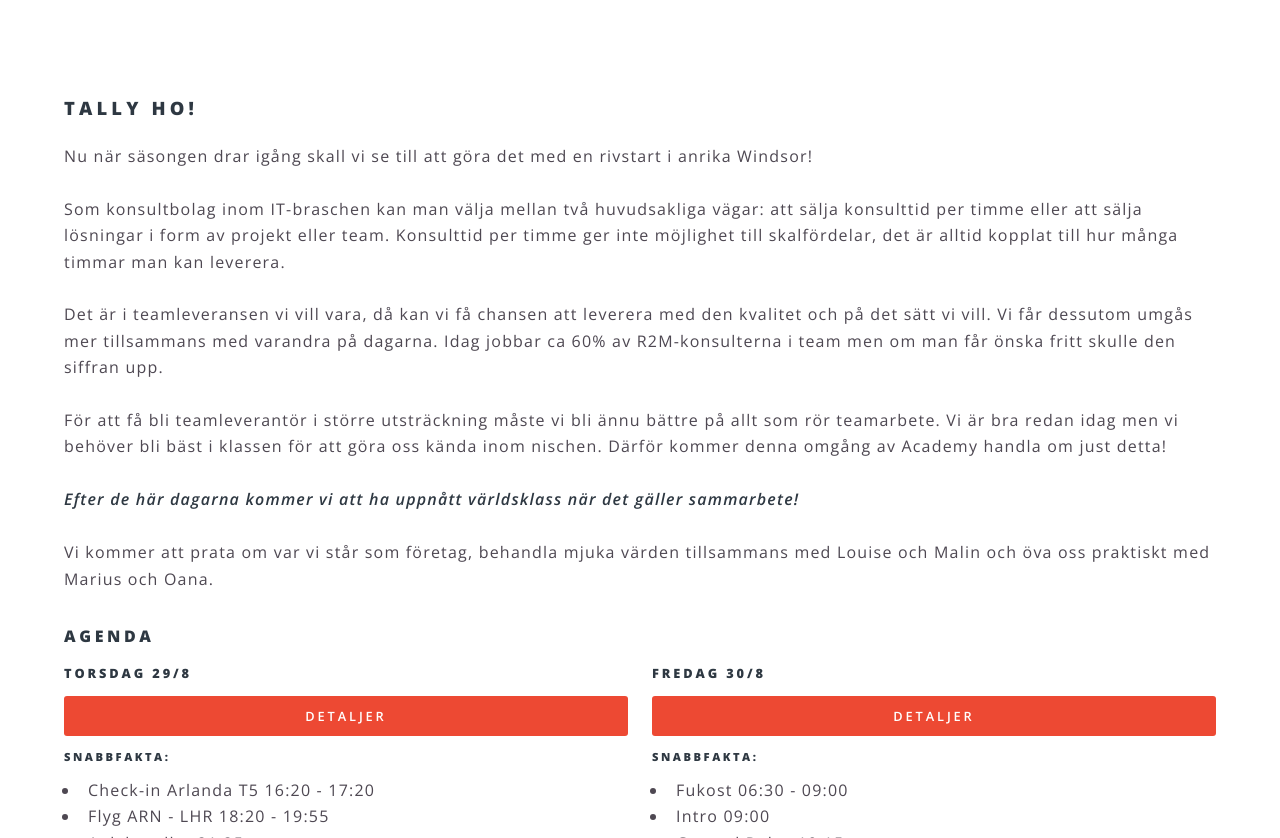
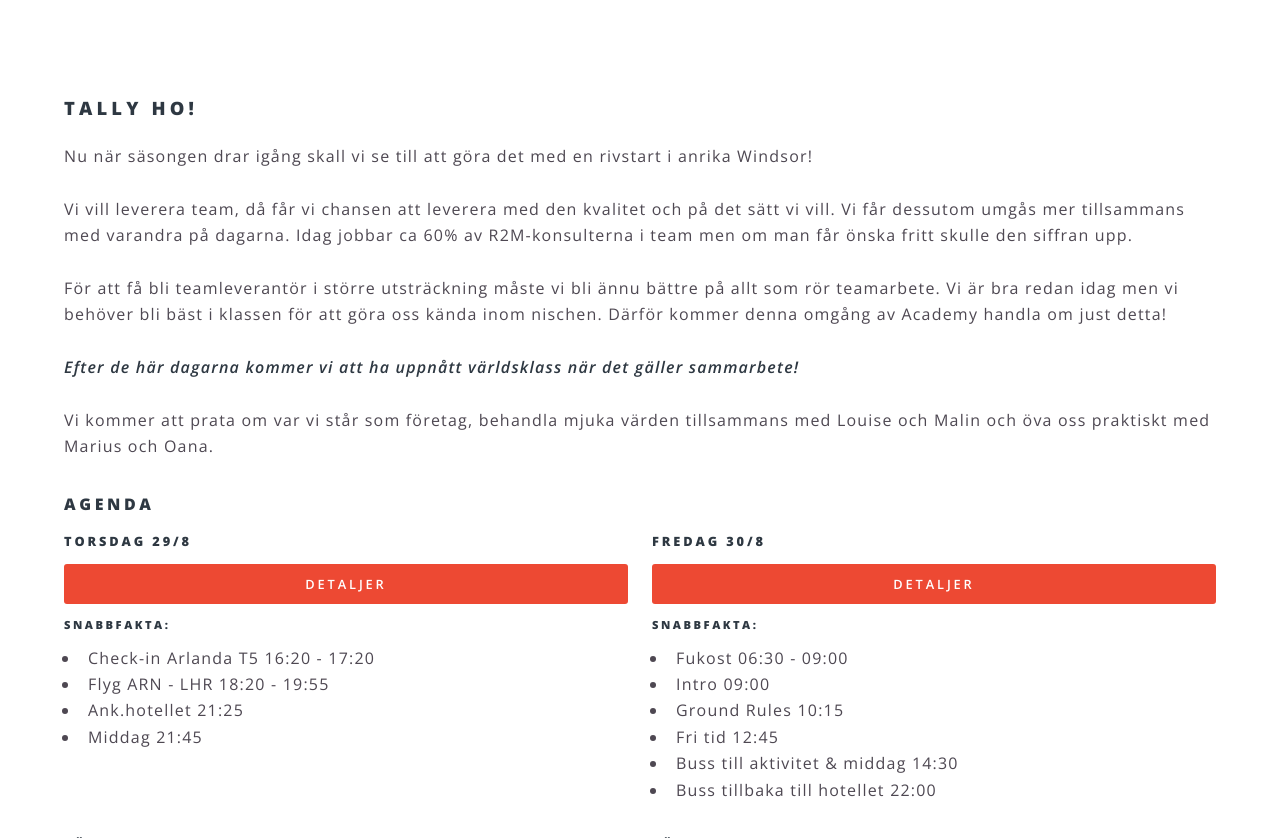
Before and after one commit to r2m/r2m-academy, a Jekyll site: the page built from Q3-2019.html, in a window 1280 px wide and 900 px high, scrolled down 335 px, cut to the strip 62-900 px from the top of the window. Built offline with Jekyll 4.4.1, drawn with Linux system fonts in a browser that asks for light colours.

Commit message:
tally ho

```diff
--- a/Q3-2019.html
+++ b/Q3-2019.html
@@ -11,9 +11,9 @@
     <p>
         Nu när säsongen drar igång skall vi se till att göra det med en rivstart i anrika Windsor!<br/><br/>
 
-Som konsultbolag inom IT-braschen kan man välja mellan två huvudsakliga vägar: att sälja konsulttid per timme eller att sälja lösningar i form av projekt eller team. Konsulttid per timme ger inte möjlighet till skalfördelar, det är alltid kopplat till hur många timmar man kan leverera.<br/><br/>
+<!-- Som konsultbolag inom IT-braschen kan man välja mellan två huvudsakliga vägar: att sälja konsulttid per timme eller att sälja lösningar i form av projekt eller team. Konsulttid per timme ger inte möjlighet till skalfördelar, det är alltid kopplat till hur många timmar man kan leverera.<br/><br/>-->
 
-Det är i teamleveransen vi vill vara, då kan vi få chansen att leverera med den kvalitet och på det sätt vi vill. Vi får dessutom umgås mer tillsammans med varandra på dagarna. Idag jobbar ca 60% av R2M-konsulterna i team men om man får önska fritt skulle den siffran upp.<br/><br/>
+Vi vill leverera team, då får vi chansen att leverera med den kvalitet och på det sätt vi vill. Vi får dessutom umgås mer tillsammans med varandra på dagarna. Idag jobbar ca 60% av R2M-konsulterna i team men om man får önska fritt skulle den siffran upp.<br/><br/>
 
 För att få bli teamleverantör i större utsträckning måste vi bli ännu bättre på allt som rör teamarbete. Vi är bra redan idag men vi behöver bli bäst i klassen för att göra oss kända inom nischen. Därför kommer denna omgång av Academy handla om just detta!<br/><br/>
 
```
Also changed, not shown: 2 other files.
